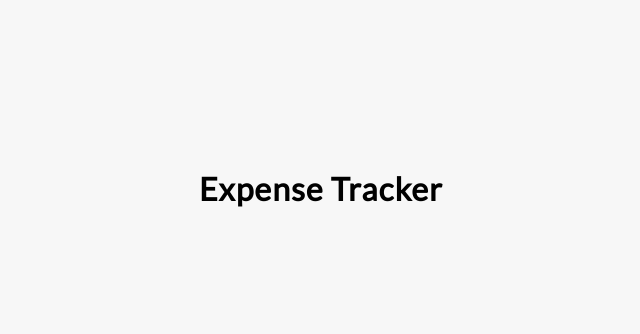
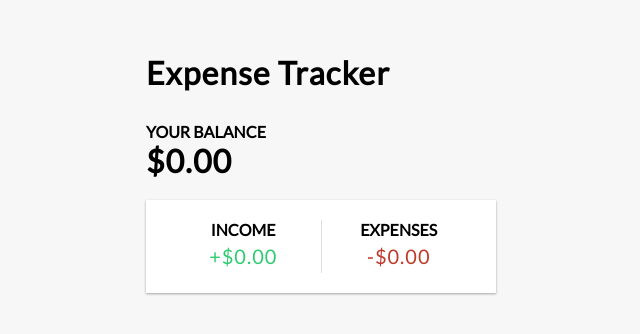
Before and after one commit to MuteeVincente/expense-tracker-react, a React (Create React App) app: page / in a window 1280 px wide. Shown: the part 212-546 px from the top of the page, without its empty margins (319-959 px from the left). Built offline with nearby package versions, Linux system fonts and the light colour scheme.

Commit message:
Income and Balance componenyt code

```diff
--- a/src/App.js
+++ b/src/App.js
@@ -1,10 +1,18 @@
 import Header from './components/Header';
+import Balance from './components/Balance';
+import IncomeExpenses from './components/IncomeExpenses';
+
+
 import './App.css';
 
 function App() {
   return (
-    <div className="App">
+    <div>
       <Header/>
+    <div className="container">
+      <Balance/>
+      <IncomeExpenses/>
+    </div>
     </div>
   );
 }
--- /dev/null
+++ b/src/components/Balance.js
@@ -0,0 +1,12 @@
+import React from 'react'
+
+const Balance = () => {
+  return (
+    <>
+        <h4>Your Balance</h4>
+        <h1 id='balance'>$0.00</h1>
+    </>
+  )
+}
+
+export default Balance
--- a/src/components/Header.js
+++ b/src/components/Header.js
@@ -2,9 +2,9 @@
 
 const Header = () => {
   return (
-    <div>
+
         <h1>Expense Tracker</h1>
-    </div>
+
   )
 }
 
--- /dev/null
+++ b/src/components/IncomeExpenses.js
@@ -0,0 +1,20 @@
+import React from 'react'
+
+const IncomeExpenses = () => {
+  return (
+    <div className='inc-exp-container'>
+    <div>
+        <h4>Income</h4>
+        <p id='money-plus' className='money plus'>+$0.00</p>
+    </div>
+    <div>
+        <h4>Expenses</h4>
+        <p id='money-minus' className='money minus'>-$0.00</p>
+    </div>
+    </div>
+
+
+  )
+}
+
+export default IncomeExpenses
```
